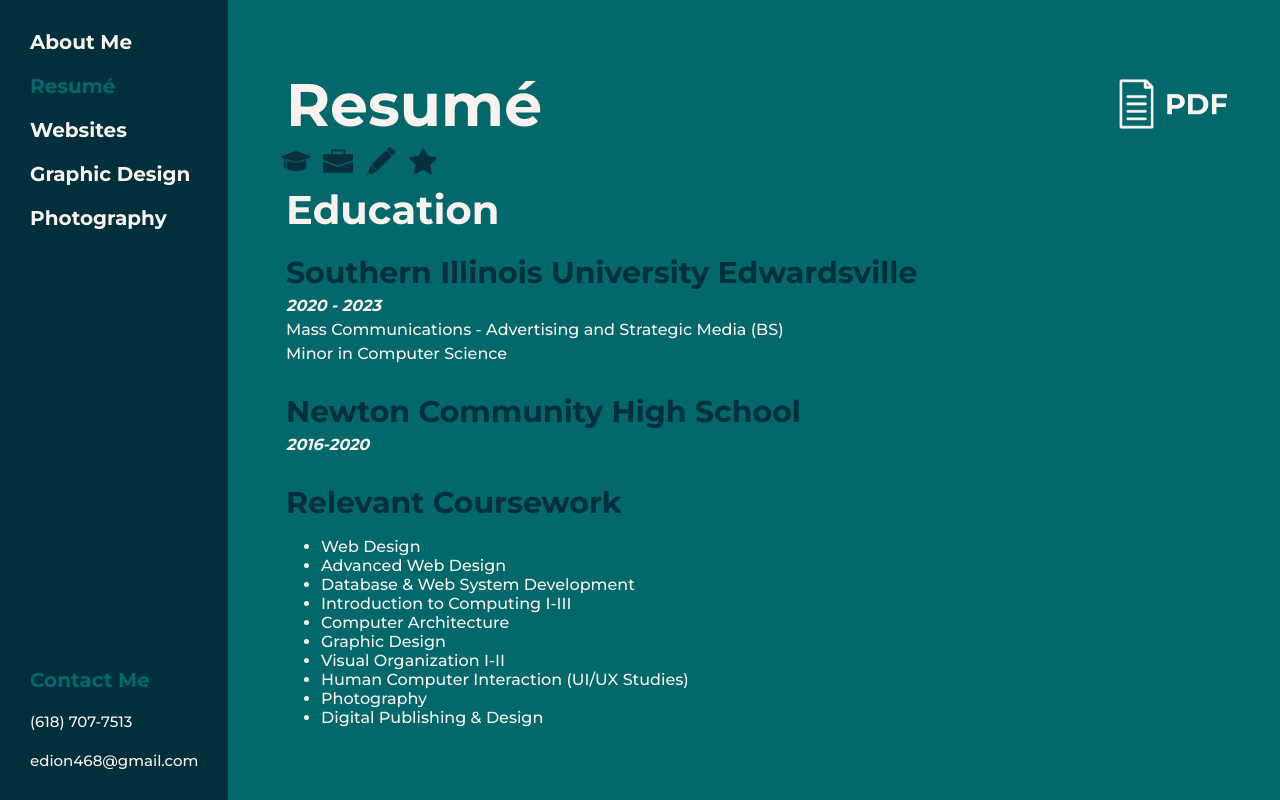
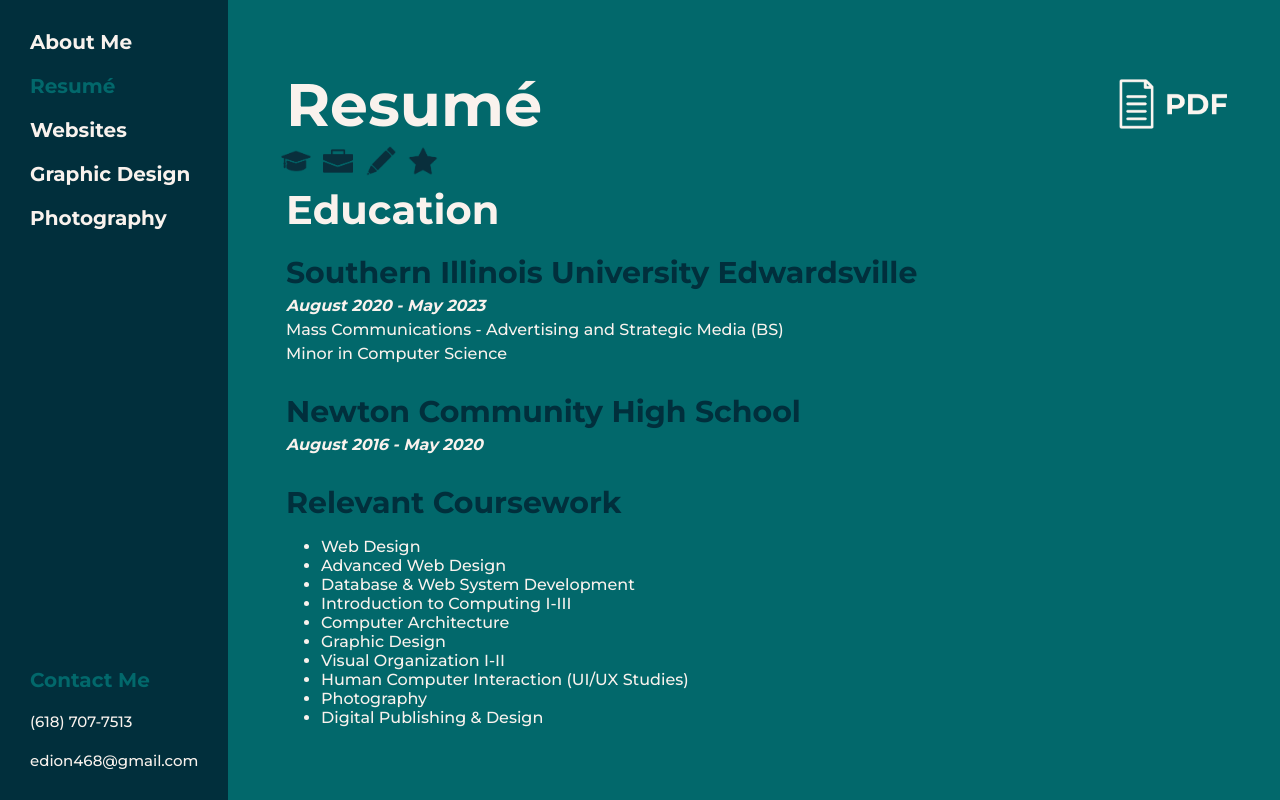
Before and after one commit to emilydion/emilydion.github.io, a plain HTML site: page resume.html in a window 1280 px wide. Drawn offline with Linux system fonts and the light colour scheme.

Commit message:
Resume update

```diff
--- a/resume.html
+++ b/resume.html
@@ -39,13 +39,13 @@
 							<h2>Education</h2>
 							<div class="section-block">
 								<h3>Southern Illinois University Edwardsville</h3>
-								<h4>2020 - 2023</h4>
+								<h4>August 2020 - May 2023</h4>
 								<p>Mass Communications - Advertising and Strategic Media (BS)</p>
 								<p>Minor in Computer Science</p>
 							</div>
 							<div class="section-block">
 								<h3>Newton Community High School </h3>
-								<h4>2016-2020</h4>
+								<h4>August 2016 - May 2020</h4>
 							</div>
 							<div class="section-block">
 								<h3>Relevant Coursework</h3>
```
Also changed, not shown: 1 other file.
